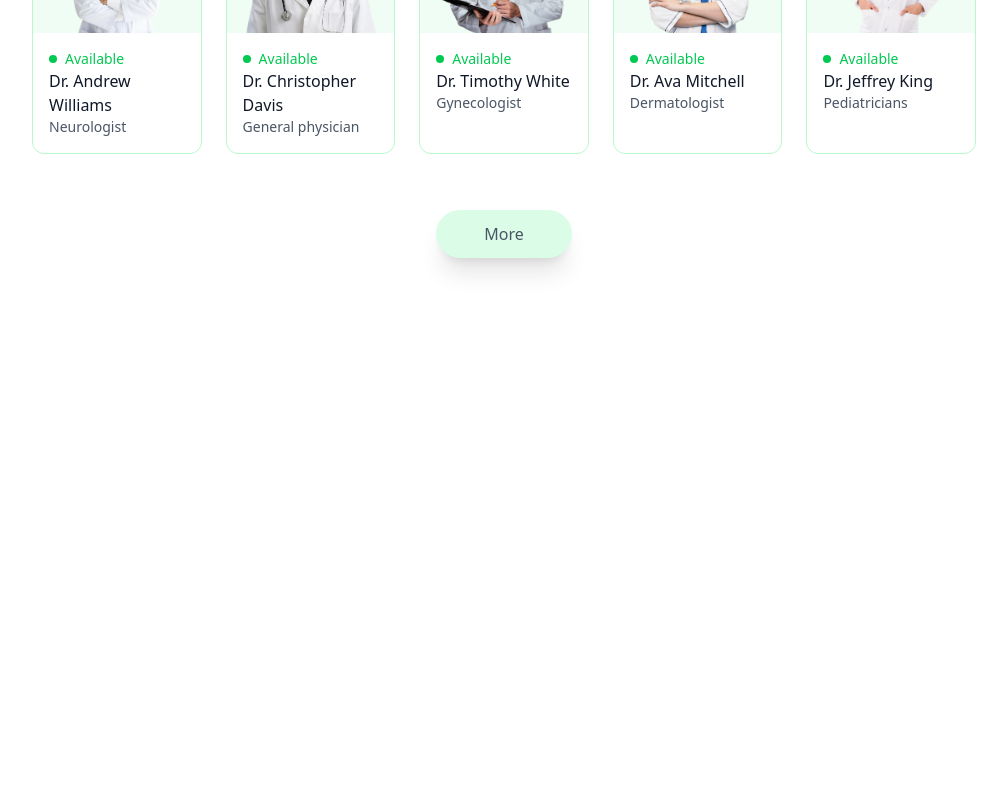
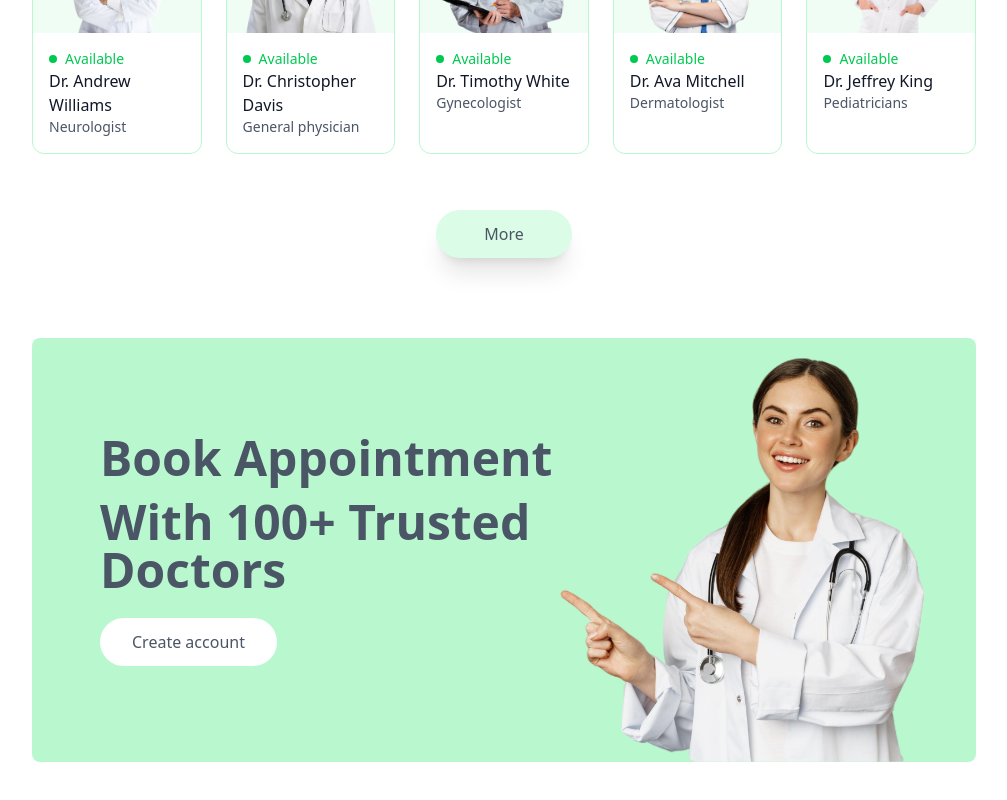
Before and after one commit to yasindu2000/D-Oppinment-frontend, a React (Vite) app in the folder frontend/: page / in a window 1280 px wide. Shown: the part 1742-2542 px from the top of the page, without its empty margins (136-1143 px from the left). Before the commit the page ends 2064 px from the top, so only its background shows below. Built offline with nearby package versions, Linux system fonts and the light colour scheme.

Commit message:
complete banner component🚀

```diff
--- /dev/null
+++ b/frontend/src/components/Banner.jsx
@@ -0,0 +1,34 @@
+import React from 'react'
+import { assets } from '../assets/assets'
+import { useNavigate } from 'react-router-dom'
+
+function Banner() {
+
+const navigate = useNavigate()
+
+  return (
+    <div className='flex bg-green-200 rounded-lg px-6 sm:px-14 md:px-14 lg:px-12 my-20 md:mx-10'>
+        {/* left side  */}
+        <div className="flex-1 py-8 sm:py-10 md:py-16 lg:py-24 lg:pl-5">
+               <div className="text-xl sm:text-2xl md:text-3xl lg:text-5xl font-semibold text-gray-600">
+                <p className="">Book Appointment</p>
+                <p className="mt-4">With 100+ Trusted Doctors</p>
+               </div>
+               <button onClick={()=>{
+                navigate("/login"); scrollTo(0, 0)
+               }} className="bg-white text-sm sm:text-base text-gray-600 px-8 py-3 cursor-pointer rounded-full mt-6 hover:scale-105 transition-all">Create account</button>
+        </div>
+
+
+        {/* right side  */}
+
+        <div className="hidden md:block md:w-1/2 lg:w-[370px] relative">
+           <img src={assets.appointment_img} alt="" className="w-full absolute bottom-0 right-0 max-w-md" />
+        </div>
+
+
+    </div>
+  )
+}
+
+export default Banner
--- a/frontend/src/pages/Home.jsx
+++ b/frontend/src/pages/Home.jsx
@@ -2,6 +2,7 @@
 import Header from '../components/Header'
 import Speciality from '../components/Speciality'
 import TopDoctors from '../components/TopDoctors'
+import Banner from '../components/Banner'
 
 function Home() {
   return (
@@ -9,6 +10,7 @@
       <Header/>
       <Speciality/>
       <TopDoctors/>
+      <Banner/>
     </div>
   )
 }
```
